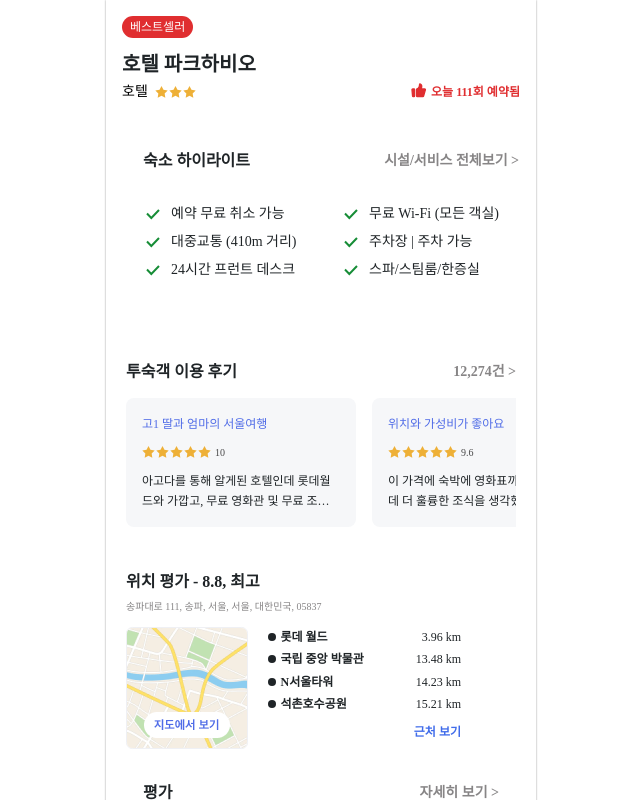
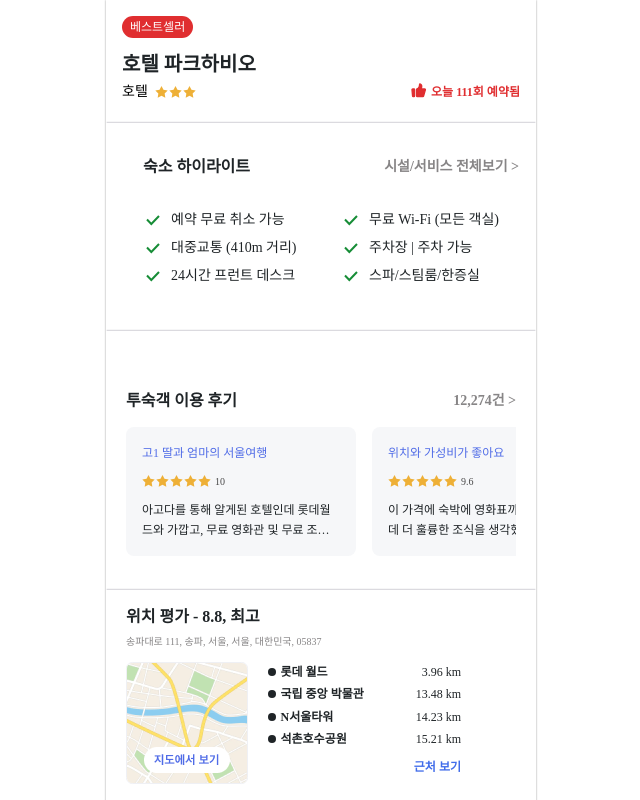
Before and after one commit to m2na7/35-COLLABORATION-WEB-AGODA, a React (Vite) app: page / in a window 1280 px wide. Shown: the top 800 px of the page, without its empty margins (319-959 px from the left). Built offline with nearby package versions, Linux system fonts and the light colour scheme; a web font is replaced by a local one.

Commit message:
feat: HotelDetail 정렬

```diff
--- /dev/null
+++ b/src/assets/svg/Vector48.tsx
@@ -0,0 +1,13 @@
+import * as React from "react";
+import type { SVGProps } from "react";
+const SvgVector48 = (props: SVGProps<SVGSVGElement>) => (
+  <svg
+    xmlns="http://www.w3.org/2000/svg"
+    fill="none"
+    viewBox="0 0 343 2"
+    {...props}
+  >
+    <path stroke="#DBDADF" d="M0 1h343" />
+  </svg>
+);
+export default SvgVector48;
--- a/src/assets/svg/index.ts
+++ b/src/assets/svg/index.ts
@@ -18,4 +18,5 @@ export { default as IcStarBlue } from "./IcStarBlue";
 export { default as ProgressingBar } from "./ProgressingBar";
 export { default as ProgressingBarBlue } from "./ProgressingBarBlue";
 export { default as TagLightred } from "./TagLightred";
+export { default as Vector48 } from "./Vector48";
 export { default as 베스트셀러 } from "./베스트셀러";
--- a/src/pages/HotelDetailPage/HotelDetailPage.tsx
+++ b/src/pages/HotelDetailPage/HotelDetailPage.tsx
@@ -1,18 +1,23 @@
-//import { Divider } from "./HotelDetailPage.style";
 import Highlights from "./Components/HotelDetail/Highlights";
 import RateReview from "./Components/HotelDetail/RateReview";
 import Location from "./Components/HotelDetail/Location";
 import Carousel from "@components/Carousel/Carousel";
 import Detail from "./Components/HotelDetail/Detail";
 import TextReview from "./Components/HotelDetail/TextReview";
+import { Vector48 } from "@assets/svg";
+
 const HotelDetailPage = () => {
   return (
     <>
       <Carousel images={[]} />
       <Detail />
+      <Vector48 />
       <Highlights />
+      <Vector48 />
       <TextReview />
+      <Vector48 />
       <Location />
+      <Vector48 />
       <RateReview />
     </>
   );
```
Also changed, not shown: src/pages/HotelDetailPage/HotelDetailPage.style.ts (deleted, +0 -7 lines), public/svg/Vector 48.svg (added).
